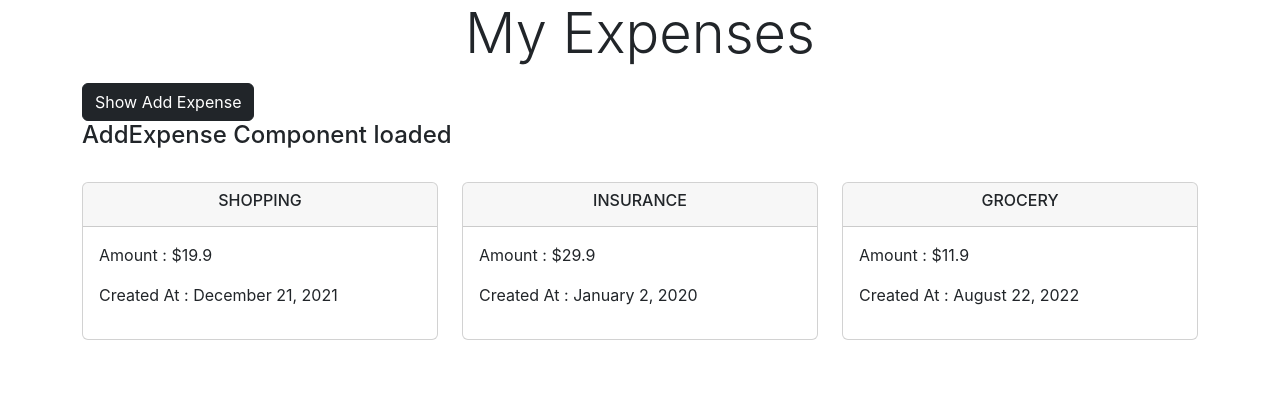
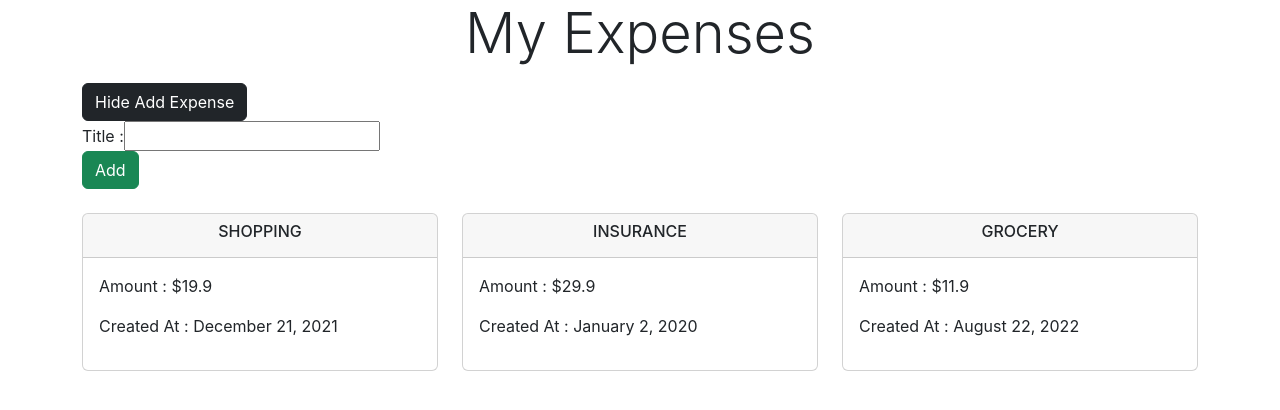
Before and after one commit to synergy2411/frontend-advanced-react, a React (Create React App) app: page / in a window 1280 px wide. Both pictures are taken after a click on the button "Show Add Expense". Shown: the top 410 px of the page. Built offline with nearby package versions, Linux system fonts and the light colour scheme.

Commit message:
entered title added

```diff
--- a/src/Components/Expenses/AddExpense/AddExpense.js
+++ b/src/Components/Expenses/AddExpense/AddExpense.js
@@ -1,7 +1,32 @@
+import { useState } from 'react';
+
 const AddExpense = () => {
 
+    const [enteredTitle, setEnteredTitle] = useState('');
+
+    const titleChangeHandler = (event) => {
+        setEnteredTitle(event.target.value);
+    }
+
+    const submitHandler = event => {
+        event.preventDefault();
+        console.log("Entered Title : ", enteredTitle);
+    }
+
     return (
-        <h4>AddExpense Component loaded</h4>
+        <form onSubmit={submitHandler}>
+            {/* title */}
+            <label htmlFor="title">Title : </label>
+            <input type="text" name="title"
+                onChange={titleChangeHandler} />
+            <br />
+
+            {/* amount */}
+
+            {/* created at date */}
+            <button className='btn btn-success' type='submit'>
+                Add</button>
+        </form>
     )
 }
 
--- a/src/Components/Expenses/Expenses.js
+++ b/src/Components/Expenses/Expenses.js
@@ -21,11 +21,10 @@ const Expenses = () => {
         createdAt: new Date("Aug 22, 2022")
     }]
 
-    const [showForm, setShowForm] = useState(false)         // 2 elements - State Variable - function to chnage the state
+    const [show, setShow] = useState(false);
 
-    const showFormClickHandler = () => {
-        // showForm = !showForm;                // NEVER CHANGE STATE LIKE THIS
-        setShowForm(!showForm)
+    const showClickHandler = () => {
+        setShow(!show)
     }
 
     return (
@@ -35,9 +34,11 @@ const Expenses = () => {
             </p>
 
             <button className="btn btn-dark"
-                onClick={showFormClickHandler}>Show Add Expense</button>
+                onClick={showClickHandler}>
+                {show ? 'Hide' : 'Show'} Add Expense
+            </button>
 
-            {showForm && <AddExpense />}
+            {show && <AddExpense />}
 
             <br />
 
```
